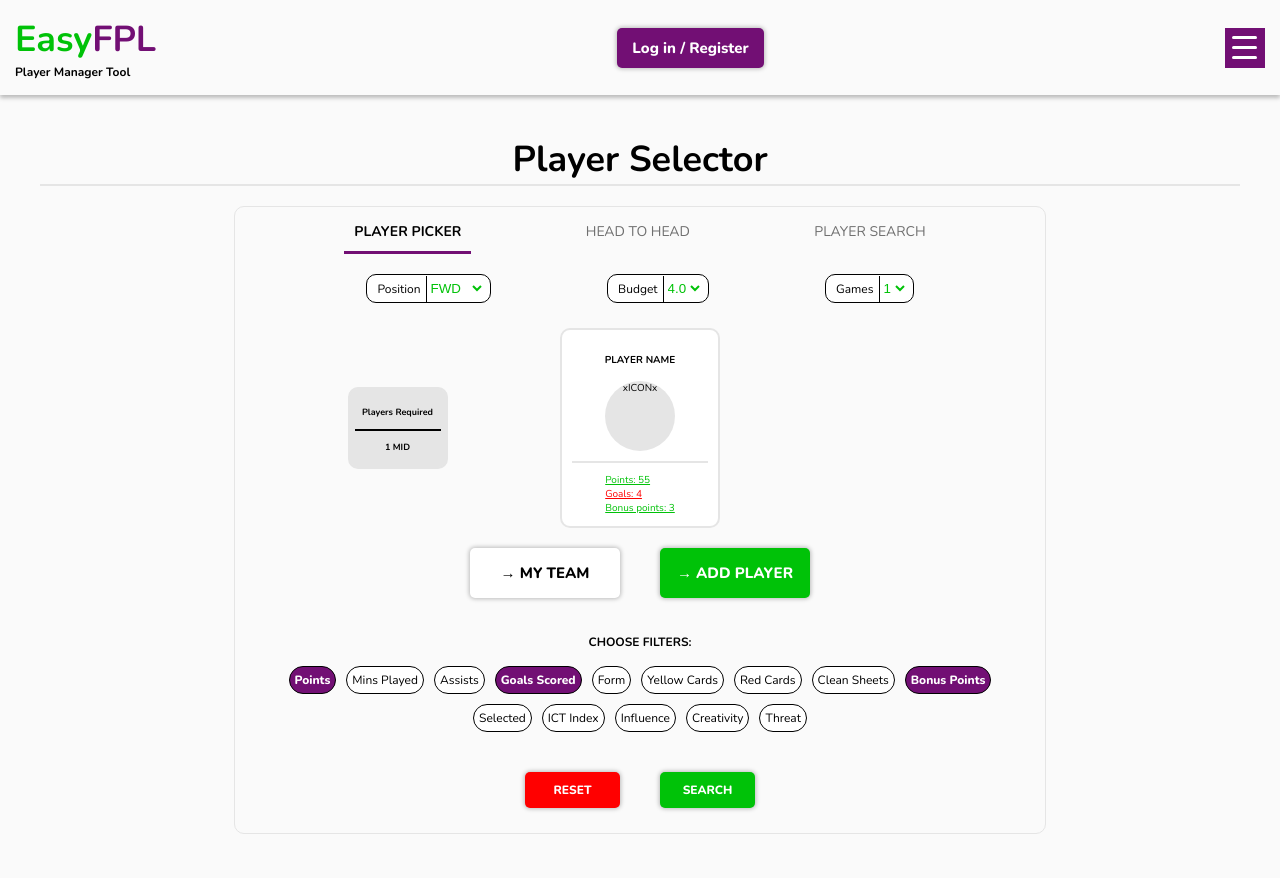
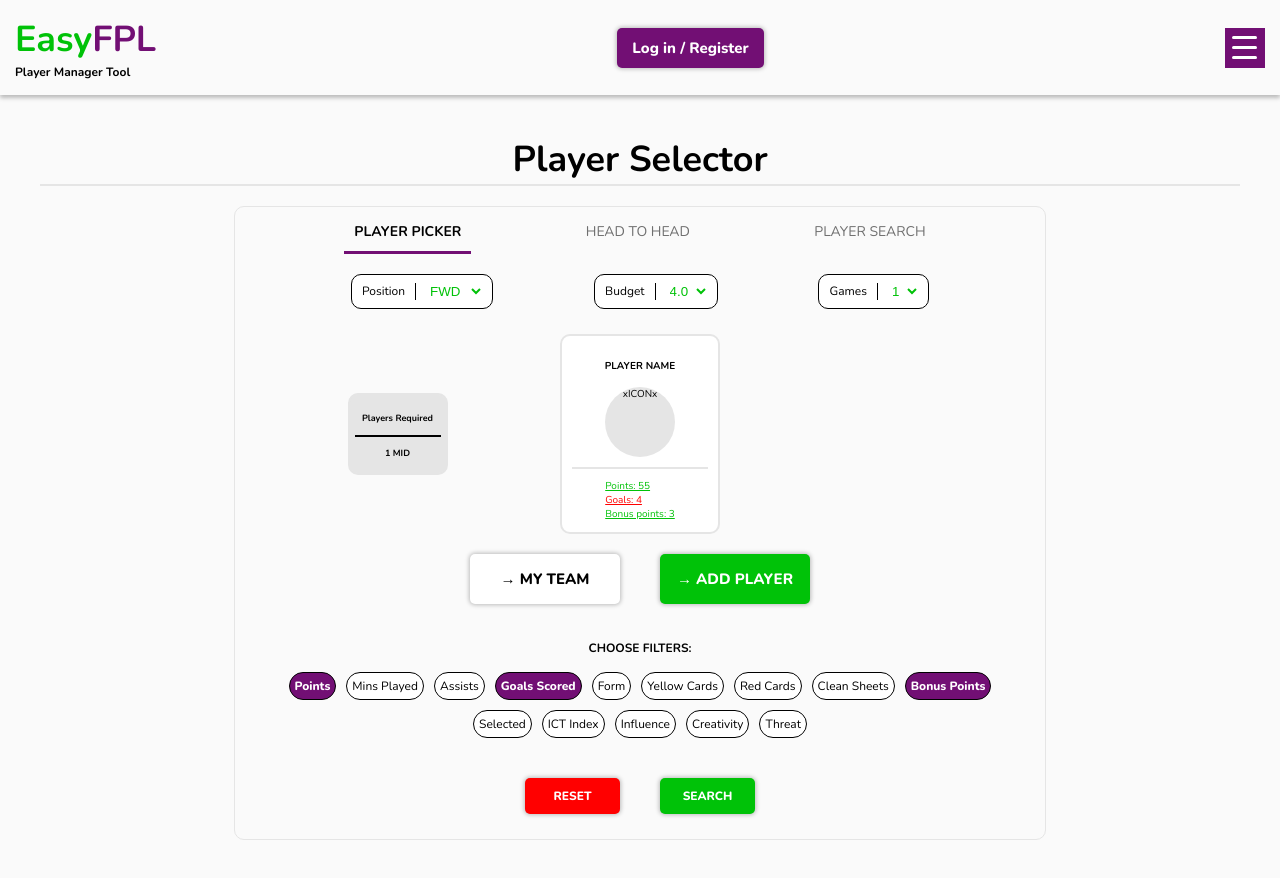
Before and after one commit to maslenm/easyfpl, a React (Create React App) app in the folder client/: page /player-selector in a window 1280 px wide. Built offline with nearby package versions, Linux system fonts and the light colour scheme.

Commit message:
further changes to options menus styling

```diff
--- a/client/public/index.html
+++ b/client/public/index.html
@@ -30,6 +30,10 @@
       href="https://fonts.googleapis.com/css2?family=Nunito:ital,wght@0,300;0,400;0,700;0,800;0,900;1,300;1,400;1,700&display=swap"
       rel="stylesheet"
     />
+    <script
+      src="https://kit.fontawesome.com/aab126b41d.js"
+      crossorigin="anonymous"
+    ></script>
     <title>React App</title>
   </head>
   <body>
--- a/client/src/components/PlayerSelector.js
+++ b/client/src/components/PlayerSelector.js
@@ -17,45 +17,51 @@ const PlayerSelector = () => (
       <section className="tab-content">
         <div className="option-menus">
           <div className="option-menu">
-            <label className="option-menus__label" for="position-select">
+            <label className="option-menu__label" for="position-select">
               Position
             </label>
-
             <select
-              className="option-menus__select"
+              className="option-menu__select"
               name="position"
               id="position"
             >
-              <option value="fwd">fwd</option>
+              <option selected value="fwd">
+                fwd
+              </option>
               <option value="mid">mid</option>
               <option value="def">def</option>
               <option value="goal">goal</option>
+              <i class="fas fa-caret-down"></i>
             </select>
           </div>
 
           <div className="option-menu">
-            <label className="option-menus__label" for="budget-select">
+            <label className="option-menu__label" for="budget-select">
               Budget
             </label>
 
-            <select className="option-menus__select" name="budget" id="budget">
-              <option value="4.0">4.0</option>
-              <option value="5.0">5.0</option>
-              <option value="6.0">6.0</option>
-              <option value="7.0">7.0</option>
+            <select className="option-menu__select" name="budget" id="budget">
+              <option selected value="4.0">
+                4.0&nbsp;
+              </option>
+              <option value="5.0">5.0&nbsp;</option>
+              <option value="6.0">6.0&nbsp;</option>
+              <option value="7.0">7.0&nbsp;</option>
             </select>
           </div>
 
           <div className="option-menu">
-            <label className="option-menus__label" for="games-select">
+            <label className="option-menu__label" for="games-select">
               Games
             </label>
 
-            <select className="option-menus__select" name="games" id="games">
-              <option value="1">1</option>
-              <option value="2">2</option>
-              <option value="3">3</option>
-              <option value="4">4</option>
+            <select className="option-menu__select" name="games" id="games">
+              <option selected value="1">
+                1&nbsp;
+              </option>
+              <option value="2">2&nbsp;</option>
+              <option value="3">3&nbsp;</option>
+              <option value="4">4&nbsp;</option>
             </select>
           </div>
         </div>
--- a/client/src/styles/base/_typography.scss
+++ b/client/src/styles/base/_typography.scss
@@ -103,12 +103,14 @@
   }
 }
 
-.option-menus {
+.option-menu {
   &__label {
     font-size: 1.2rem;
+    font-weight: $font-weight-regular;
   }
   &__select {
     text-transform: uppercase;
+    font-weight: $font-weight-regular;
   }
 }
 
--- a/client/src/styles/pages/_playerSelector.scss
+++ b/client/src/styles/pages/_playerSelector.scss
@@ -62,15 +62,6 @@
   }
 }
 
-.option-menu {
-  background-color: $color-white;
-  border: 1px solid $color-black;
-  width: fit-content;
-  padding: 0.5rem;
-  margin: 0;
-  border-radius: 10px;
-}
-
 .option-menus {
   display: flex;
   grid-row-start: 1;
@@ -79,15 +70,39 @@
   grid-column-end: -1;
   justify-content: space-evenly;
   padding: 1rem;
+  // background-color: $color-white;
+  // border: 1px solid $color-black;
+  // width: fit-content;
+  // padding: 0.5rem;
+  // margin: 0;
+  // border-radius: 10px;
+}
+
+.option-menu {
+  position: relative;
+  display: flex;
+  // grid-row-start: 1;
+  // grid-row-end: 2;
+  // grid-column-start: 1;
+  // grid-column-end: -1;
+  // justify-content: space-evenly;
+  background-color: $color-white;
+  border: 1px solid $color-black;
+  border-radius: 10px;
+  width: fit-content;
+  padding: 0.8rem;
+  padding-left: 1rem;
+  margin: 0;
 
   &__label {
-    padding: 0.5rem;
+    padding-right: 1rem;
     border-right: 1px solid $color-black;
   }
   &__select {
     background-color: transparent;
     color: $color-green-primary;
     border: none;
+    padding-left: 1rem;
   }
 }
 
```
